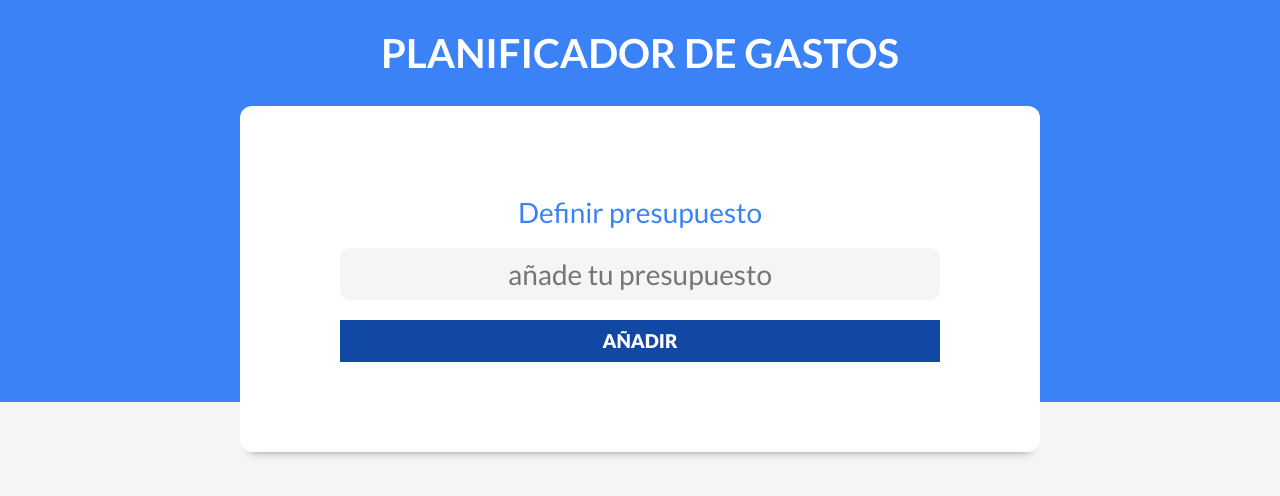
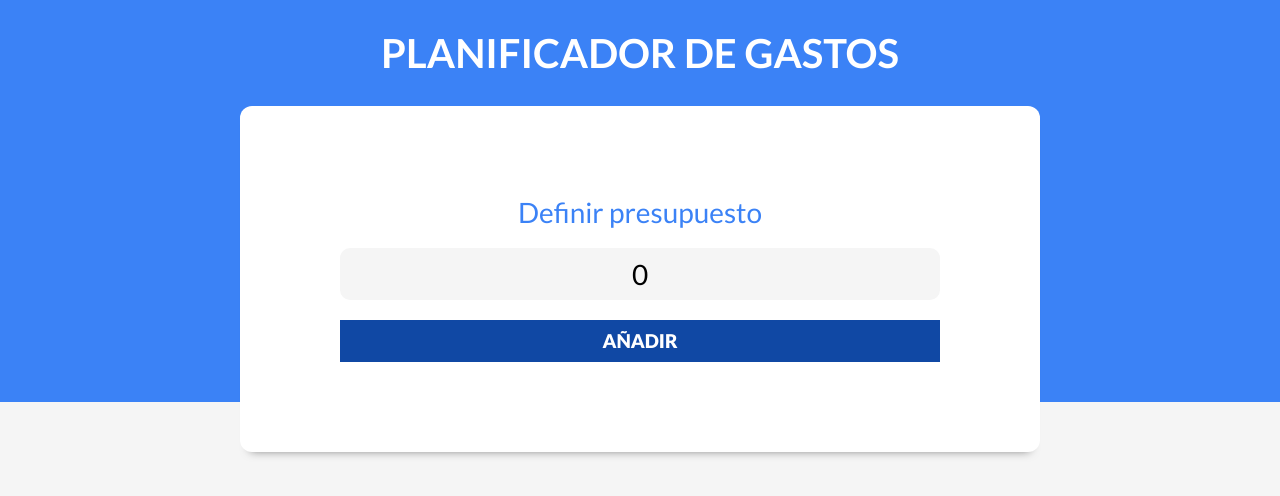
Before and after one commit to AlexielArdilla/control-gastos, a React (Vite) app: page / in a window 1280 px wide. Shown: the top 496 px of the page. Built offline with nearby package versions, Linux system fonts and the light colour scheme.

Commit message:
Creando componentes

```diff
--- a/src/App.jsx
+++ b/src/App.jsx
@@ -1,13 +1,19 @@
+import { useState } from 'react'
 import './index.css'
 import Header from './components/Header'
 
 
 function App() {
 
+  const [presupuesto, setPresupuesto] = useState(0)
+
 
   return (
     <div className="App">
-      <Header />
+      <Header
+        presupuesto = { presupuesto }
+        setPresupuesto = { setPresupuesto }
+      />
 
     </div>
   )
--- a/src/components/Header.jsx
+++ b/src/components/Header.jsx
@@ -2,11 +2,14 @@ import React from 'react'
 import NuevoPresupuesto from './NuevoPresupuesto'
 
 
-const Header = () => {
+const Header = ({presupuesto, setPresupuesto}) => {
   return (
     <header>
         <h1>Planificador de gastos</h1>
-        <NuevoPresupuesto />
+        <NuevoPresupuesto
+        presupuesto = { presupuesto }
+        setPresupuesto = { setPresupuesto }
+        />
     </header>
   )
 }
--- a/src/components/NuevoPresupuesto.jsx
+++ b/src/components/NuevoPresupuesto.jsx
@@ -1,17 +1,34 @@
-import React from 'react'
+import { useState } from "react"
 
-const NuevoPresupuesto = () => {
+const NuevoPresupuesto = ({ presupuesto, setPresupuesto }) => {
+
+const [mensaje, setMensaje] = useState('')
+
+  const handlePresupuesto = (e) => {
+    e.preventDefault()
+
+    if(!Number(presupuesto)|| Number(presupuesto)<0){
+
+      setMensaje("No es un presupuesto válido")
+    }else{
+      console.log("Es un presupuesto válido")
+    }
+
+  }
+
   return (
     <div className='contenedor-presupuesto contenedor sombra'>
-        <form className='formulario'>
+      <form onSubmit={handlePresupuesto} className='formulario'>
         <div className='campo'>
           <label>Definir presupuesto</label>
           <input type="text"
             className='nuevo-presupuesto'
             placeholder='añade tu presupuesto'
+            value={presupuesto}
+            onChange={e => setPresupuesto(e.target.value)}
           />
         </div>
-            <input type="submit" value='añadir'/>
+        <input type="submit" value='añadir' />
       </form>
     </div>
   )
```
Also changed, not shown: src/Mensaje.jsx (added, +9 -0 lines). Lines whose indentation alone changed are shown as unchanged.
